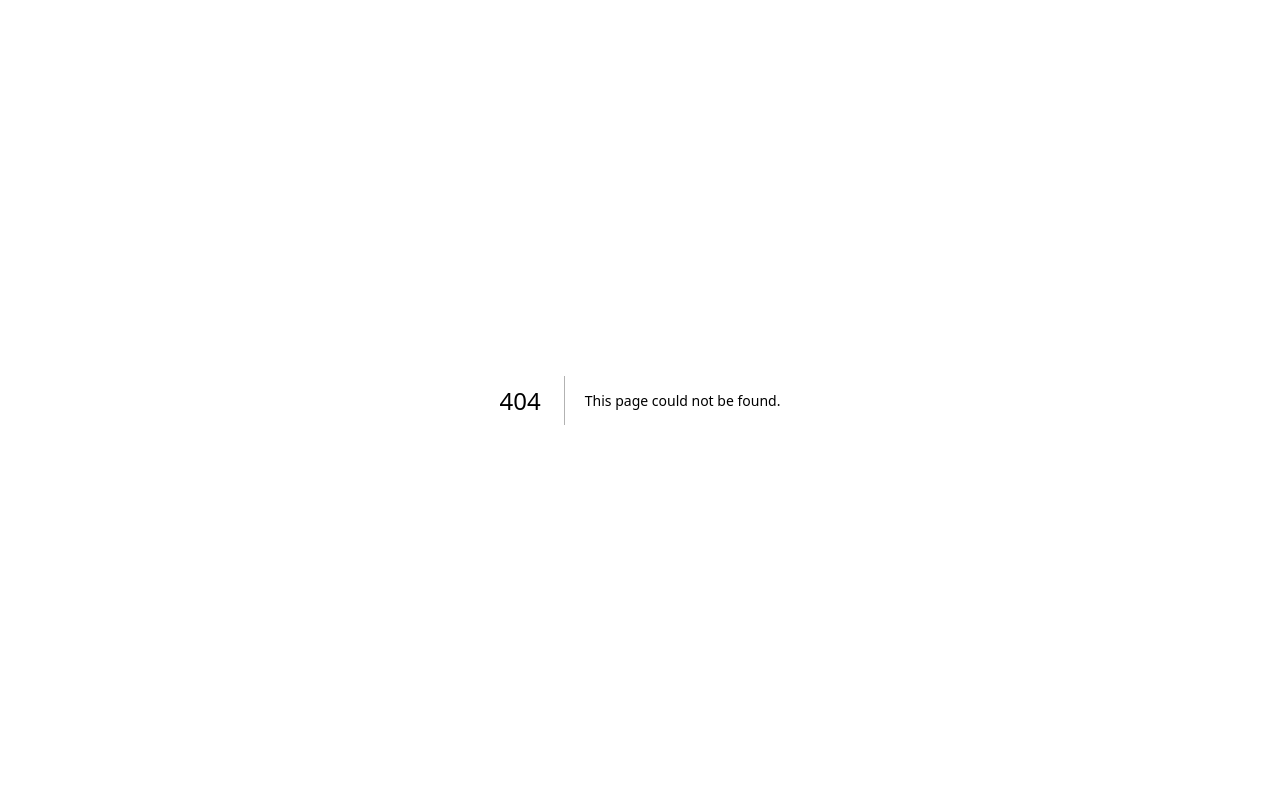
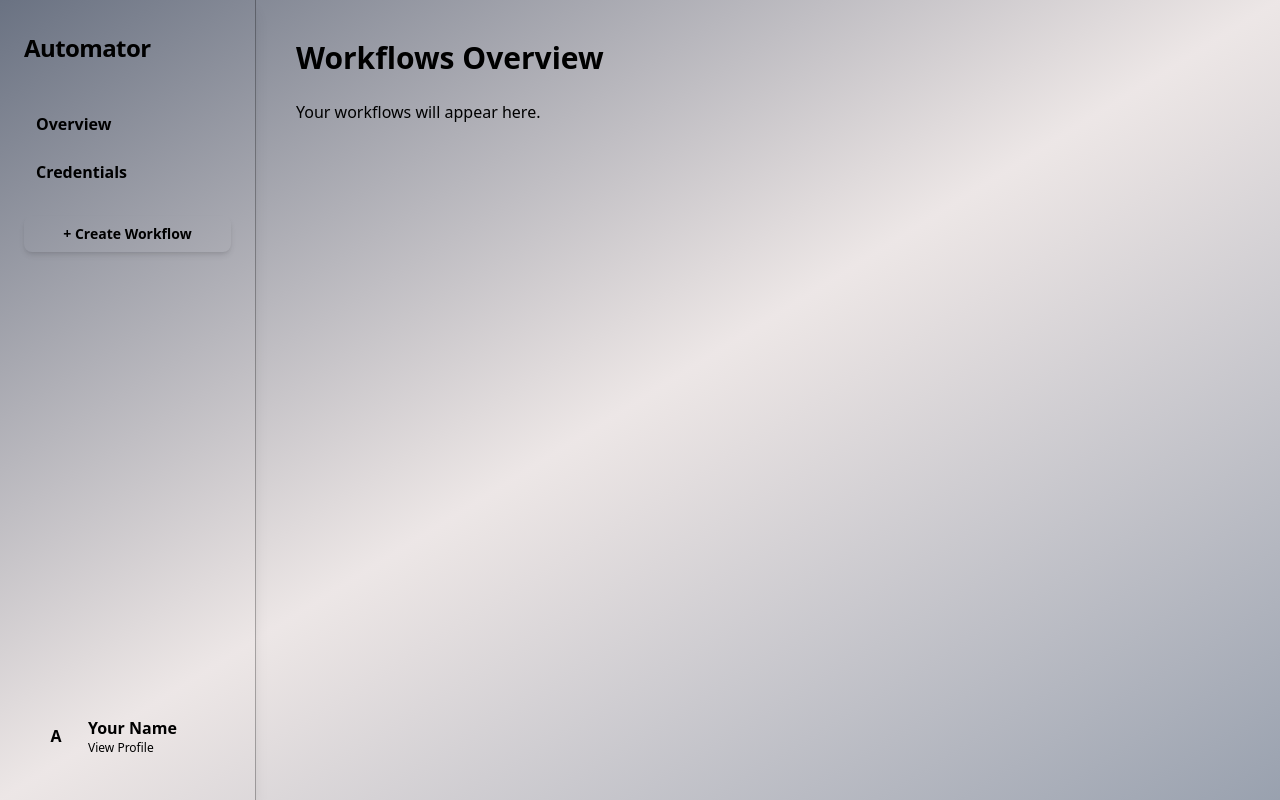
Before and after one commit to chaharhimanshu1004/ai-workflow-automator-ui, a Next.js app: page /workflows in a window 1280 px wide. Before the commit this address had no page. Built offline with nearby package versions, Linux system fonts and the light colour scheme; sample sign-in values are in the browser's storage.

Commit message:
sidebar and workflows ui

```diff
--- /dev/null
+++ b/app/components/Sidebar.tsx
@@ -0,0 +1,58 @@
+"use client"
+import Link from "next/link"
+import { usePathname, useRouter } from "next/navigation"
+import { Button } from "@/components/ui/button"
+import clsx from "clsx"
+
+const navItems = [
+    { name: "Overview", href: "/workflows" },
+    { name: "Credentials", href: "/credentials" },
+]
+
+export default function Sidebar() {
+    const pathname = usePathname()
+    const router = useRouter()
+
+    return (
+        <aside className="w-64 bg-card/95 border-r border-black/30 shadow-lg flex flex-col justify-between py-8 px-6 min-h-screen">
+            <div>
+                <div className="mb-10">
+                    <span className="text-2xl font-black text-foreground tracking-tight">Automator</span>
+                </div>
+                <nav aria-label="Sidebar Navigation" className="flex flex-col gap-2">
+                    {navItems.map((item) => (
+                        <Link
+                            key={item.name}
+                            href={item.href}
+                            className={clsx(
+                                "px-3 py-2 rounded-lg font-semibold transition",
+                                pathname === item.href
+                                    ? "bg-primary/10 text-primary"
+                                    : "text-muted-foreground hover:bg-muted/30"
+                            )}
+                            aria-current={pathname === item.href ? "page" : undefined}
+                        >
+                            {item.name}
+                        </Link>
+                    ))}
+                    <Button
+                        className="w-full mt-4 bg-primary text-primary-foreground rounded-lg font-bold shadow-md hover:bg-primary/90 transition"
+                        onClick={() => router.push("/workflows/create")}
+                        aria-label="Create Workflow"
+                    >
+                        + Create Workflow
+                    </Button>
+                </nav>
+            </div>
+            <div className="flex items-center gap-3 mt-8 p-3 rounded-lg bg-muted/40">
+                <div className="w-10 h-10 rounded-full bg-primary/20 flex items-center justify-center text-primary font-bold">
+                    <span>A</span>
+                </div>
+                <div>
+                    <div className="font-semibold text-foreground">Your Name</div>
+                    <div className="text-xs text-muted-foreground">View Profile</div>
+                </div>
+            </div>
+        </aside>
+    )
+}
--- a/app/components/signin.tsx
+++ b/app/components/signin.tsx
@@ -15,7 +15,7 @@ export default function SignIn() {
         )
 
         localStorage.setItem("accessToken", response.data.access_token)
-        router.push('/dashboard');
+        router.push('/workflows');
     }
     const handleGoogleError = () => {
         console.log('error in signing in-')
--- /dev/null
+++ b/app/workflows/page.tsx
@@ -0,0 +1,26 @@
+"use client"
+import Sidebar from "@/app/components/Sidebar"
+import { useEffect } from "react"
+import { useRouter } from "next/navigation"
+
+export default function WorkflowsPage() {
+    const router = useRouter()
+
+
+    useEffect(() => {
+        if (typeof window !== "undefined") {
+            const token = localStorage.getItem("accessToken")
+            if (!token) router.push("/")
+        }
+    }, [router])
+
+    return (
+        <div className="min-h-screen flex bg-gradient-to-br from-gray-500 via-red-950/10 to-gray-400">
+            <Sidebar />
+            <main className="flex-1 p-10">
+                <h1 className="text-3xl font-bold mb-6 text-foreground">Workflows Overview</h1>
+                <div className="text-muted-foreground">Your workflows will appear here.</div>
+            </main>
+        </div>
+    )
+}
```
